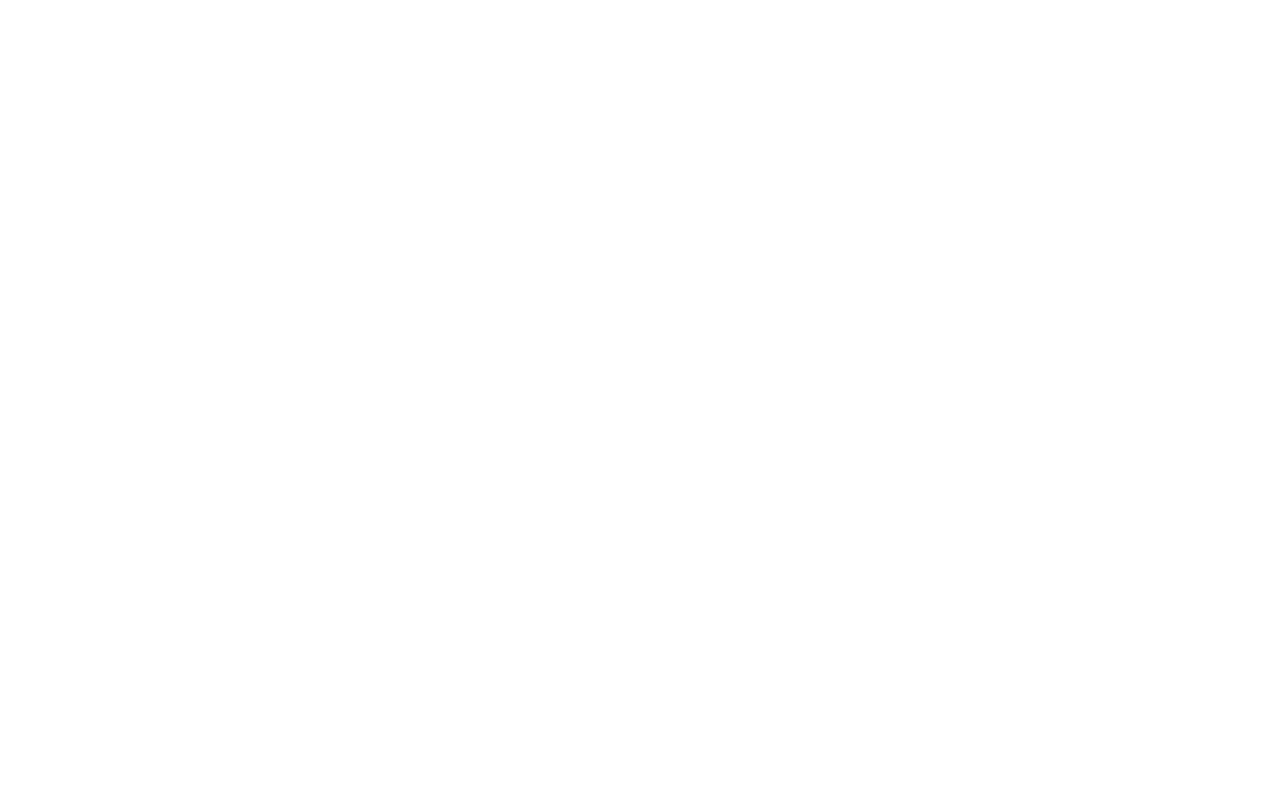
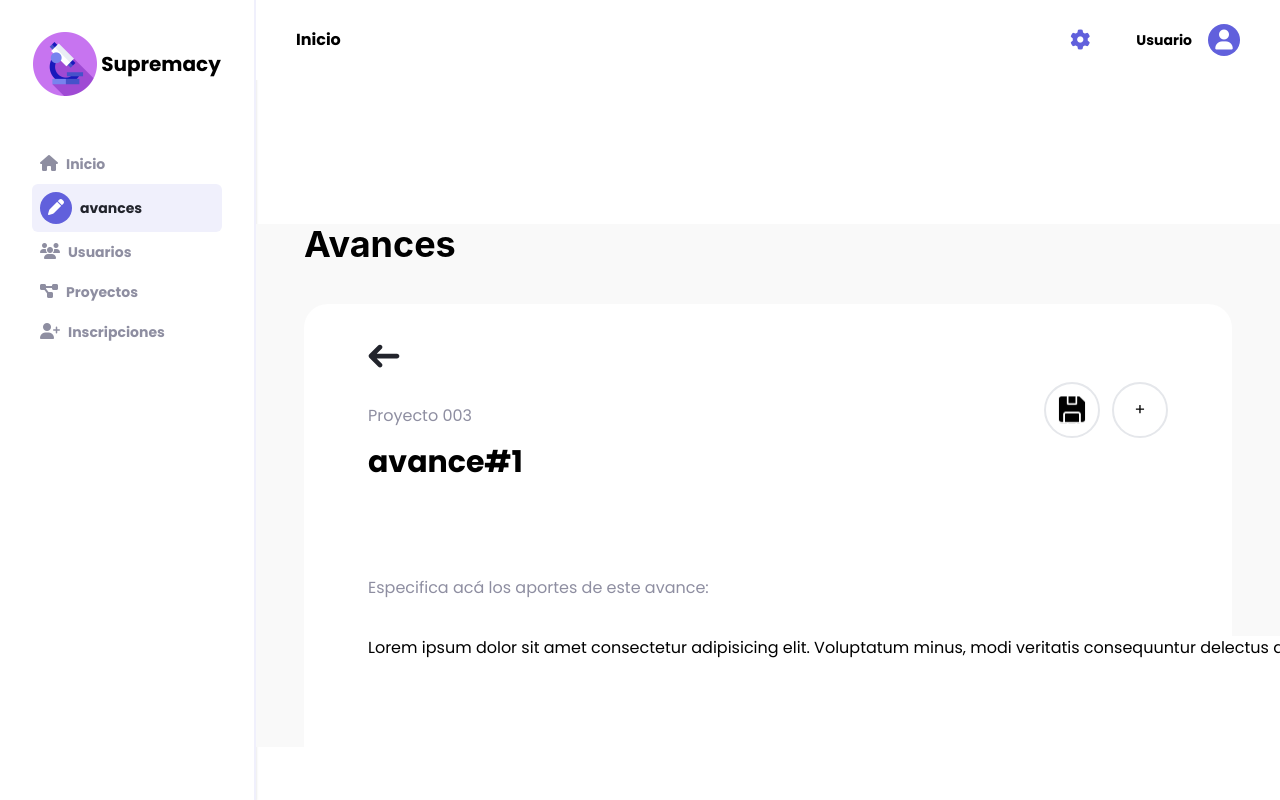
Before and after one commit to Ciclo4Mintic-Projects/gestProjects-MinTic, a React (Create React App) app: page /avances/edit/123 in a window 1280 px wide. Before the commit this address had no page. Built offline with nearby package versions, Linux system fonts and the light colour scheme.

Commit message:
corrigiendo nombres de avances

```diff
--- a/src/App.jsx
+++ b/src/App.jsx
@@ -7,9 +7,9 @@ import Index from 'pages/Index';
 import Page2 from 'pages/Page2';
 import IndexCategory1 from 'pages/category1/Index';
 import Category1 from 'pages/category1/CategoryPage1';
-import IndexProgress from 'pages/Progress/Index'
-import ProgressLog from 'pages/Progress/ProgressLog';
-import ProgressTable from 'pages/Progress/ProgressTable';
+import IndexAvances from 'pages/Avances/Index'
+import AvancesLog from 'pages/Avances/AvancesLog';
+import AvancesTable from 'pages/Avances/AvancesTable';
 import EstadoUsuarios from 'pages/usuarios/Index';
 import EditarUsuario from 'pages/usuarios/Editar';
 import 'styles/globals.css';
@@ -54,8 +54,8 @@ function App() {
                 <Route path='usuarios/editar/:_id' element={<EditarUsuario />} />
                 <Route path='inscripcion' element={<Inscripcion />} />
                 <Route path='inscripcion/editar/:_id' element={<EditarInscripcion />} />
-                <Route path='progress' element={<IndexProgress />} />
-                <Route path='progress/edit/:id' element={<ProgressLog />} />
+                <Route path='avances' element={<IndexAvances />} />
+                <Route path='avances/edit/:id' element={<AvancesLog />} />
 
               </Route>
             </Routes>
--- a/src/components/Sidebar.jsx
+++ b/src/components/Sidebar.jsx
@@ -6,11 +6,10 @@ const SidebarLinks = () => {
   return (
     <ul className='mt-1 md:mt-12 sidebar-links'>
       <SidebarRoute to='' title='Inicio' icon='fas fa-home' />
-      <SidebarRoute to='/progress' title='avances' icon='fas fa-car' />
+      <SidebarRoute to='/avances' title='avances' icon='fas fa-pen' />
       <SidebarRoute to='/usuarios' title='Usuarios' icon='fas fa-users' />
       <SidebarRoute to='/proyectos' title='Proyectos' icon='fas fa-project-diagram' />
       <SidebarRoute to='/inscripcion' title='Inscripciones' icon='fas fa-user-plus' />
-      <SidebarRoute to='/avance' title='Avance' icon='fas fa-pen-alt' />
       <SidebarRoute to='/profile' title='Perfil' icon='fas fa-solid fa-user' />
       <SidebarRoute to='/login' title='Salir' icon='fas fa-sign-out-alt' />
     </ul>
--- a/src/pages/Progress/ProgressLog.jsx
+++ b/src/pages/Avances/AvancesLog.jsx
@@ -4,7 +4,7 @@ import diskette from 'assets/diskette.svg'
 import backArrow from 'assets/Arrow.svg'
 import { data } from './fakeData'
 import { NavLink, useParams } from 'react-router-dom';
-const ProgressLog = () => {
+const AvancesLog = () => {
   const progressData = data;
 
   const { id } = useParams()
@@ -24,7 +24,7 @@ const ProgressLog = () => {
         <div className="bg-white rounded-3xl mt-10 px-16 py-9">
           <div className="flex justify-between items-center">
             <div className="w-full">
-              <NavLink to={"/progress"}>
+              <NavLink to={"/avances"}>
                 <img src={backArrow} className=" mb-8" alt="back arrow icon" />
               </NavLink>
               <p className=" text-grayTem mb-4">{project}</p>
@@ -77,4 +77,4 @@ const ProgressLog = () => {
   )
 }
 
-export default ProgressLog
+export default AvancesLog
--- a/src/pages/Progress/ProgressTable.jsx
+++ b/src/pages/Avances/AvancesTable.jsx
@@ -2,7 +2,7 @@ import React from 'react'
 import { data } from './fakeData'
 import ButtonLong from '../../components/ButtonLong'
 import { NavLink } from 'react-router-dom';
-const ProgressTable = () => {
+const AvancesTable = () => {
   const progressData = data;
 
   return (
@@ -42,4 +42,4 @@ const ProgressTable = () => {
   )
 }
 
-export default ProgressTable
+export default AvancesTable
--- a/src/pages/Progress/Index.jsx
+++ b/src/pages/Avances/Index.jsx
@@ -1,12 +1,12 @@
 import React from 'react'
-import ProgressTable from './ProgressTable'
-const IndexProgress = () => {
+import AvancesTable from './AvancesTable'
+const IndexAvances = () => {
   return (
     <div className=" bg-backgContTem">
       <div className=" mt-36 mx-12">
-        <h2 className="text-4xl font-bold  ">Avances</h2>
+        <h2 className="text-4xl font-bold font-poppins ">Avances</h2>
         <div className="bg-white rounded-3xl mt-10">
-          <ProgressTable />
+          <AvancesTable />
         </div>
       </div>
 
@@ -14,4 +14,4 @@ const IndexProgress = () => {
   )
 }
 
-export default IndexProgress
+export default IndexAvances
```
Also changed, not shown: src/pages/Avances/fakeData.js (renamed from src/pages/Progress/fakeData.js).
